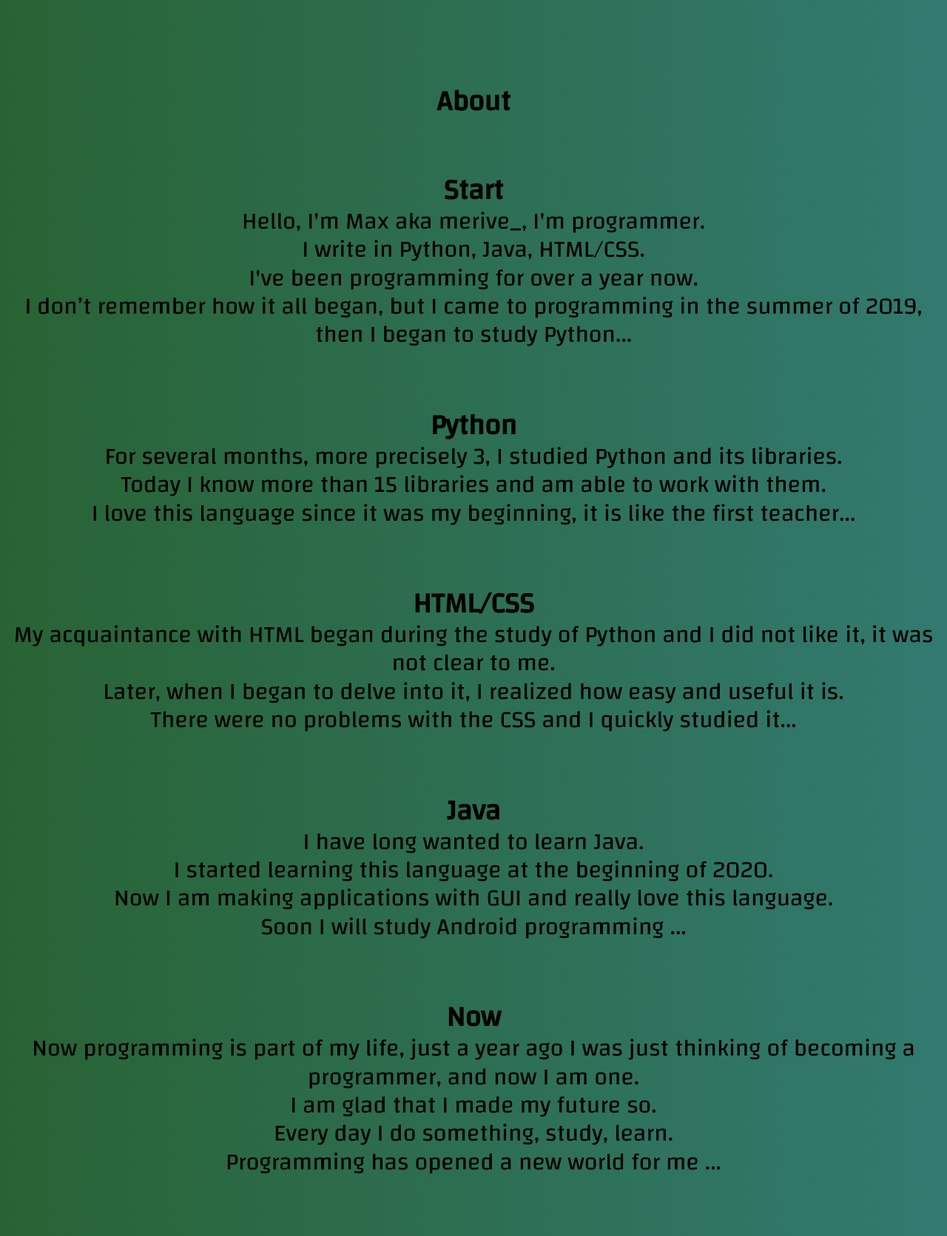
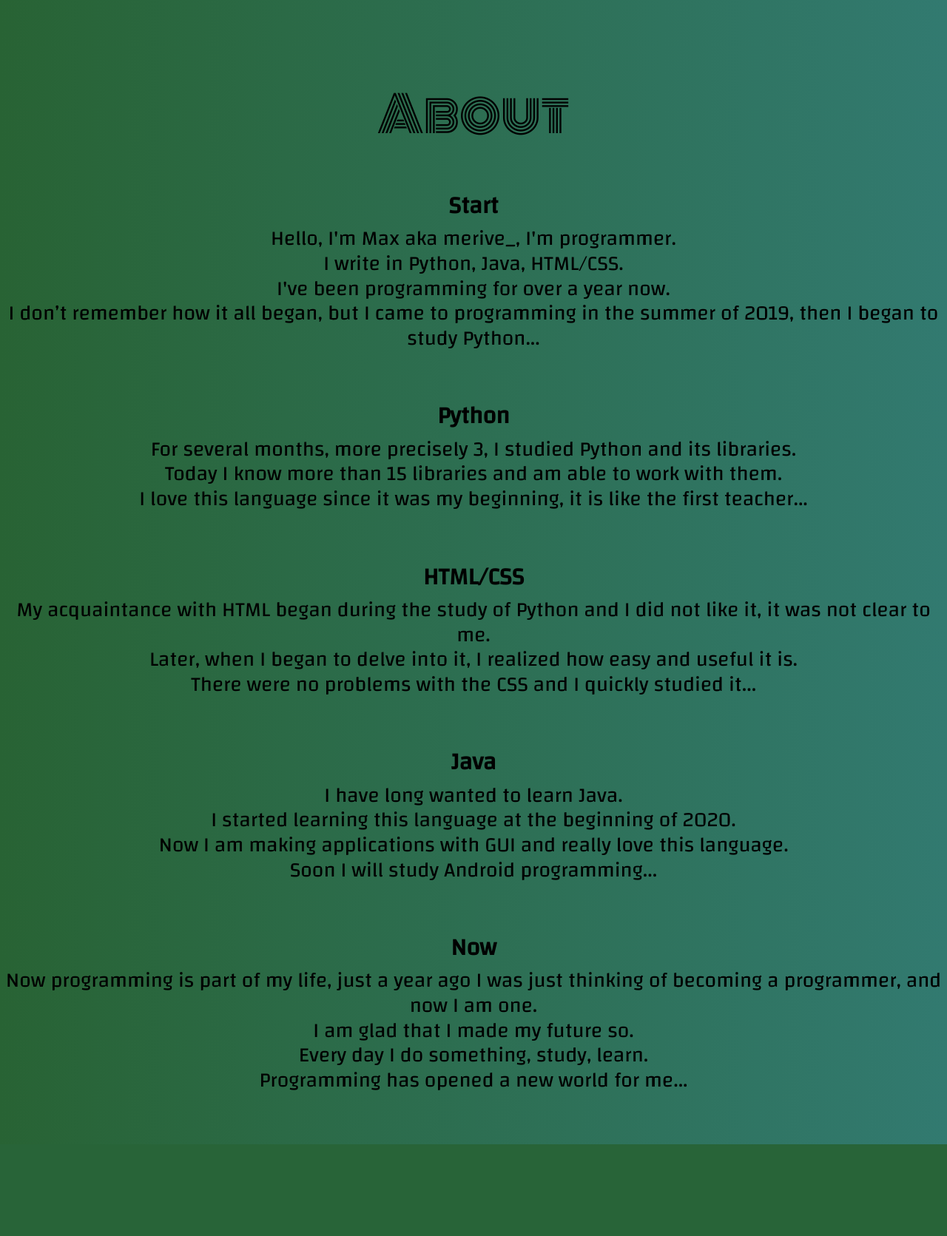
Before and after one commit to merive/merive.com, a Flask app: page /about in a window 1280 px wide. Shown: the part 45-1716 px from the top of the page at 74% size. After the commit the page ends 1592 px from the top, so only its background shows below. Run offline with Flask 2, Linux system fonts and the light colour scheme; some libraries are stand-ins or nearby versions.

Commit message:
Update files Add Monoton font in tit and home

```diff
--- a/static/css/style.css
+++ b/static/css/style.css
@@ -34,10 +34,12 @@ section {
 
 .tit {
     font-size: 1.2em;
+    font-family: 'Monoton', cursive;
 }
 
 .home {
     font-size: 2em;
+    font-family: 'Monoton', cursive;
 }
 
 .selector-for-some-widget {
--- a/templates/404.html
+++ b/templates/404.html
@@ -6,6 +6,6 @@
 
 {% block body %}
     <section>
-        <div class="home"><h1><b>Something went wrong, 404...</b></h1></div>
+        <div class="home"><h1>Something went wrong, 404...</h1></div>
     </section>
 {% endblock %}
--- a/templates/about.html
+++ b/templates/about.html
@@ -6,11 +6,10 @@
 
 {% block body %}
     <section>
-        <h1>
-            <div class='elements'>
-                <div class="tit"><b>About</b></div>
+        <h3 class='elements'>
+            <div class="tit"><h1>About</h1></div>
             <figure class="element">
-                    <div class="tit"><b>Start</b></div>
+                <h2><b>Start</b></h2>
                 <p>
                     Hello, I'm Max aka merive_, I'm programmer.
                     <br>I write in Python, Java, HTML/CSS.
@@ -21,7 +20,7 @@
                 </p>
             </figure>
             <figure class="element">
-                    <div class="tit"><b>Python</b></div>
+                <h2><b>Python</b></h2>
                 <p>
                     For several months, more precisely 3, I studied Python and its libraries.
                     <br>Today I know more than 15 libraries and am able to work with them.
@@ -29,7 +28,7 @@
                 </p>
             </figure>
             <figure class="element">
-                    <div class="tit"><b>HTML/CSS</b></div>
+                <h2><b>HTML/CSS</b></h2>
                 <p>
                     My acquaintance with HTML began during the study of Python and I did not like it, it was not
                     clear
@@ -39,26 +38,26 @@
                 </p>
             </figure>
             <figure class="element">
-                    <div class="tit"><b>Java</b></div>
+                <h2><b>Java</b></h2>
                 <p>
                     I have long wanted to learn Java.
                     <br>I started learning this language at the beginning of 2020.
                     <br>Now I am making applications with GUI and really love this language.
-                        <br>Soon I will study Android programming ...
+                    <br>Soon I will study Android programming...
                 </p>
             </figure>
             <figure class="element">
-                    <div class="tit"><b>Now</b></div>
+                <h2><b>Now</b></h2>
                 <p>
                     Now programming is part of my life, just a year ago I was just thinking of becoming a
                     programmer,
                     and now I am one.
                     <br>I am glad that I made my future so.
                     <br>Every day I do something, study, learn.
-                        <br>Programming has opened a new world for me ...
+                    <br>Programming has opened a new world for me...
                 </p>
             </figure>
             </div>
-        </h1>
+        </h3>
     </section>
 {% endblock %}
--- a/templates/home.html
+++ b/templates/home.html
@@ -7,7 +7,7 @@
 {% block body %}
     <section>
         <div>
-            <div class="home"><h1><b>Welcome to my site!</b></h1></div>
+            <div class="home"><h1>Welcome to my site!</h1></div>
         </div>
     </section>
 {% endblock %}
--- a/templates/links.html
+++ b/templates/links.html
@@ -8,7 +8,7 @@
     <section>
         <div class="tit">
             <h1>
-                <b>My Links</b>
+                My Links
             </h1>
         </div>
         <div class='elements'>
--- a/templates/projects.html
+++ b/templates/projects.html
@@ -8,7 +8,7 @@
     <section>
         <div class="tit">
             <h1>
-                <b>My Projects</b>
+                My Projects
             </h1>
         </div>
         <div class='elements'>
```
Lines whose indentation alone changed are shown as unchanged.
